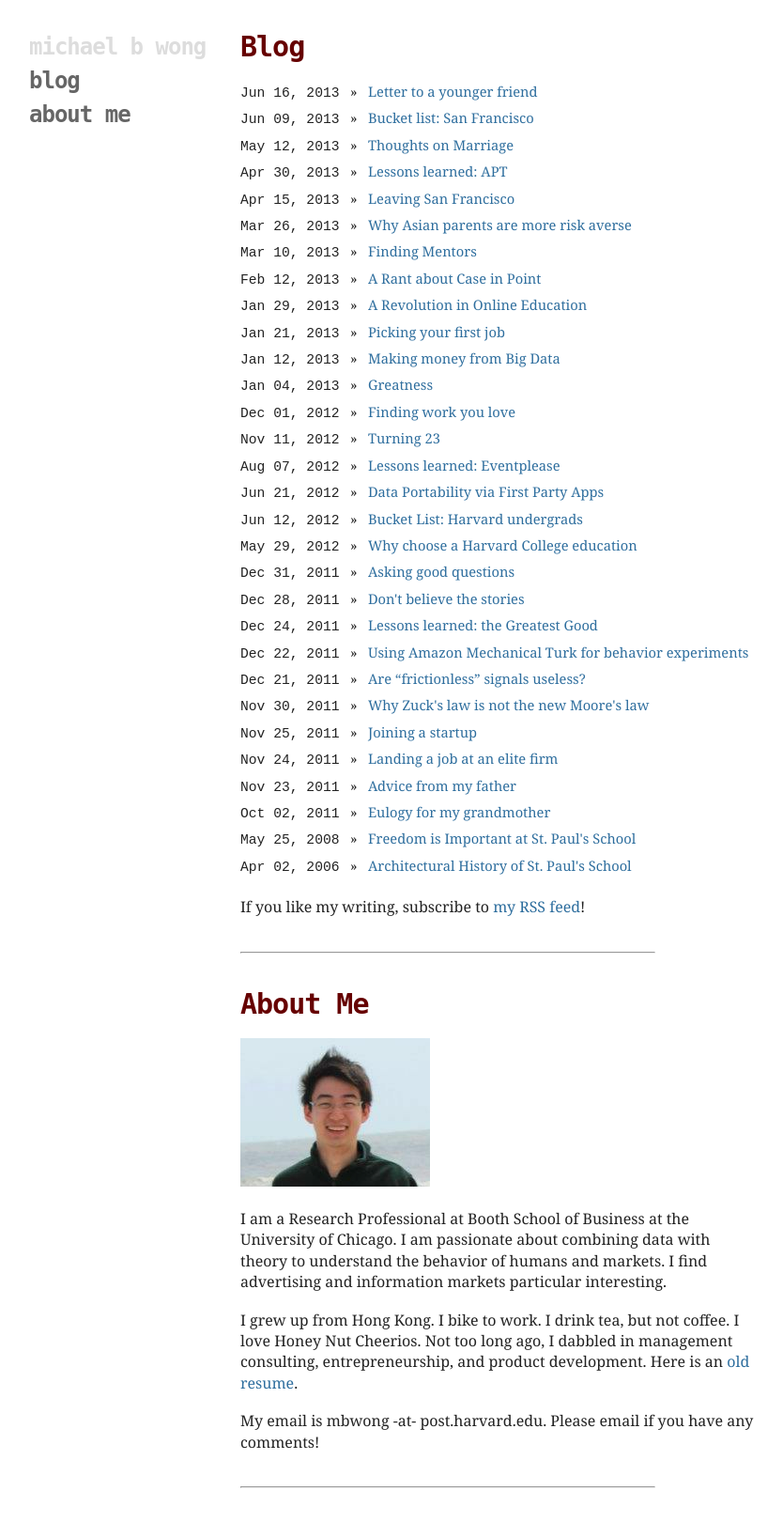
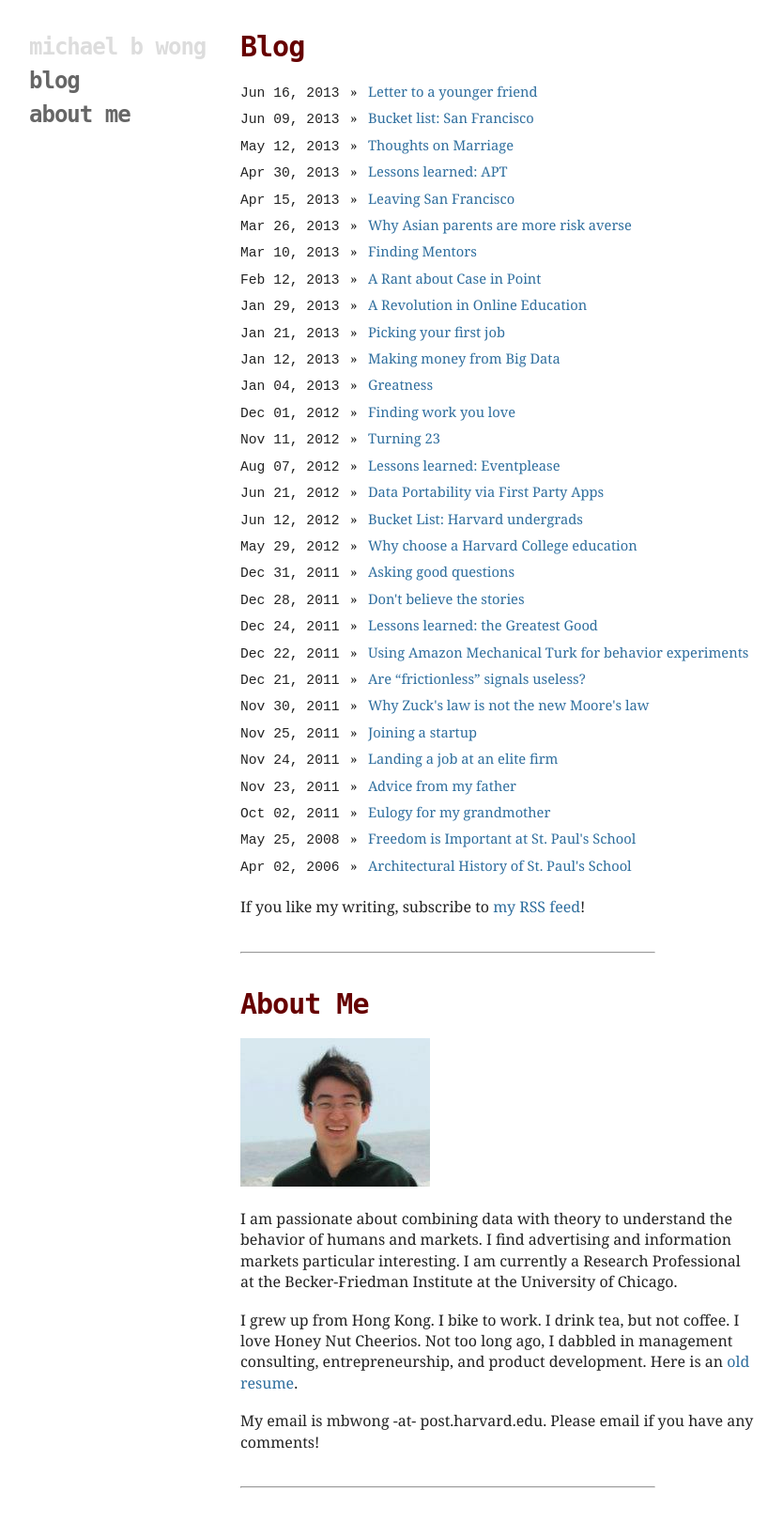
Before and after one commit to mbwong/mbwong.github.com, a Jekyll site: the page built from index.html, in a window 1280 px wide. Shown: the whole page at 94% size, without its empty margins (94-928 px from the left). Built offline with Jekyll 4.4.1, drawn with Linux system fonts in a browser that asks for light colours.

Commit message:
Update index.html

```diff
--- a/index.html
+++ b/index.html
@@ -24,7 +24,7 @@ layout: default
 
 <p><img src="/mugshot.png"/></p>
 
-<p>I am a Research Professional at Booth School of Business at the University of Chicago. I am passionate about combining data with theory to understand the behavior of humans and markets. I find advertising and information markets particular interesting.
+<p>I am passionate about combining data with theory to understand the behavior of humans and markets. I find advertising and information markets particular interesting. I am currently a Research Professional at the Becker-Friedman Institute at the University of Chicago.
 
 <p>I grew up from Hong Kong. I bike to work. I drink tea, but not coffee. I love Honey Nut Cheerios. Not too long ago, I dabbled in management consulting, entrepreneurship, and product development. Here is an <a href="/resume.pdf">old resume</a>.
 
```
